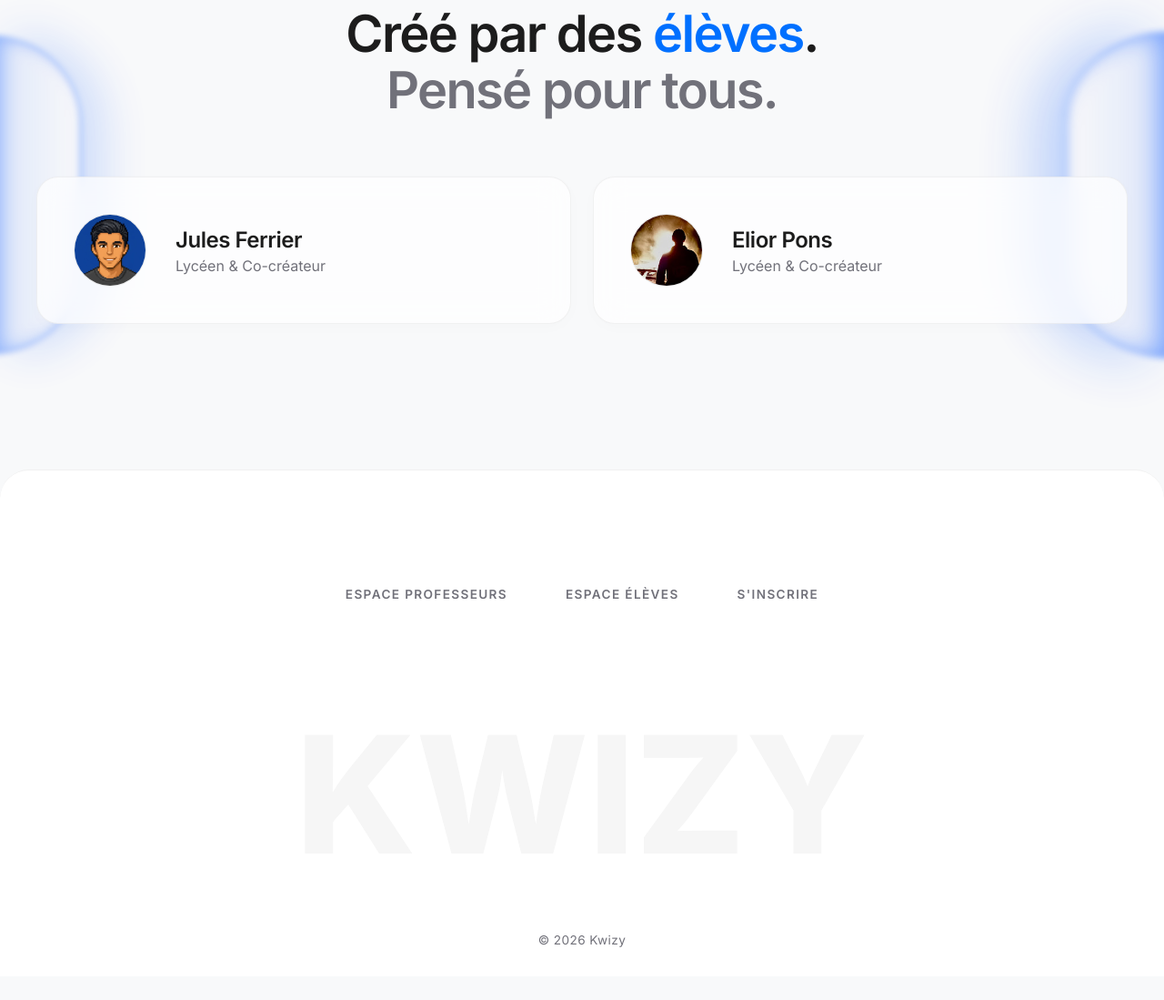
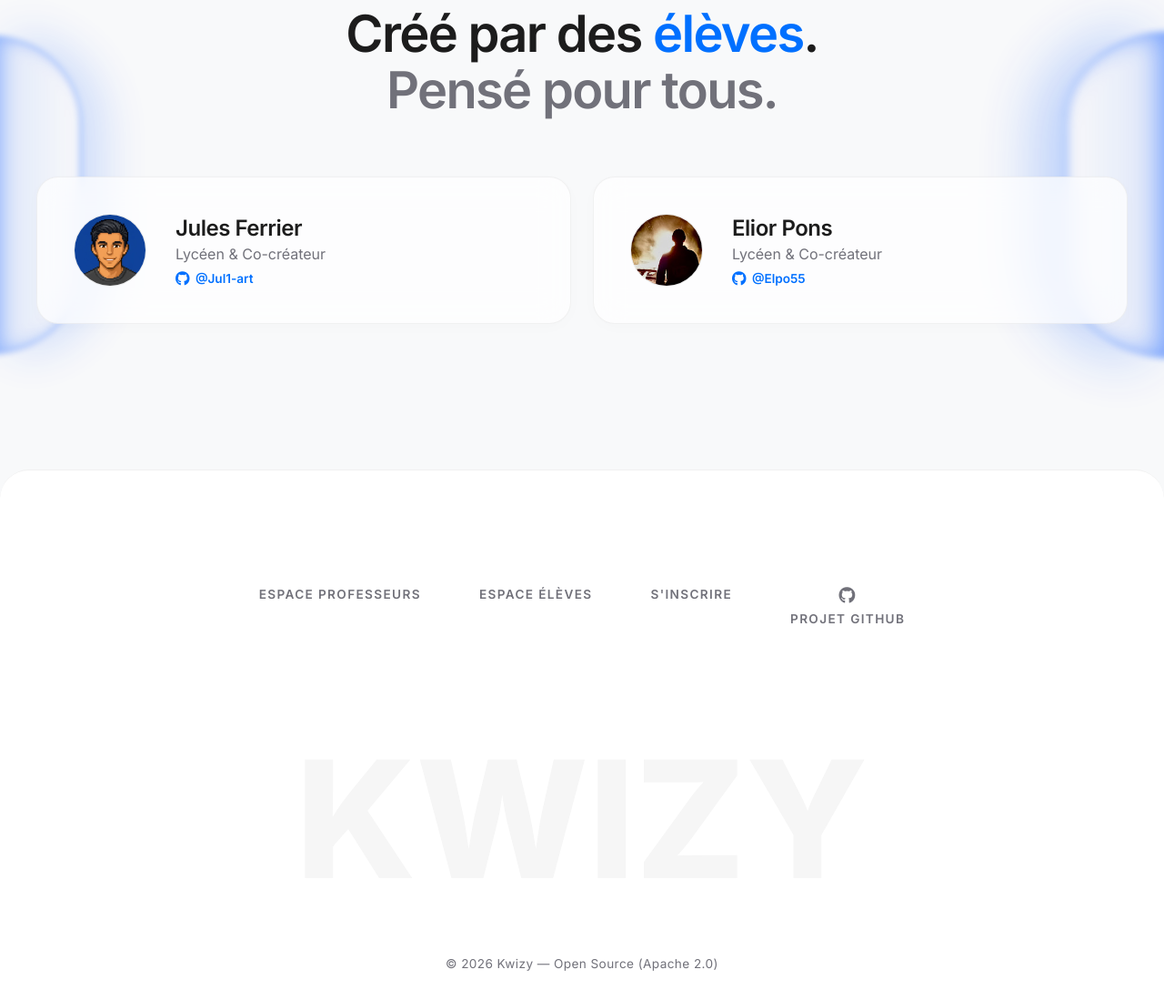
Before and after one commit to Jul1-art/Kwizy, a plain HTML site: page public/landing/landing.html in a window 1280 px wide. Shown: the part 2042-3141 px from the top of the page at 91% size. Before the commit the page ends 3115 px from the top, so only its background shows below. Drawn offline with nearby package versions, Linux system fonts and the light colour scheme.

Commit message:
feat: add GitHub profile links for creators and repository link in footer

```diff
--- a/public/landing/landing.html
+++ b/public/landing/landing.html
@@ -10,6 +10,7 @@
     <link rel="preconnect" href="https://fonts.gstatic.com" crossorigin>
     <link href="https://fonts.googleapis.com/css2?family=Inter:wght@300;400;500;600;700;800&display=swap"
         rel="stylesheet">
+    <link rel="stylesheet" href="https://cdnjs.cloudflare.com/ajax/libs/font-awesome/6.4.0/css/all.min.css">
     <script src="https://unpkg.com/lucide@latest"></script>
     <script src="../assets/kwizy-loader.js"></script>
     <style>
@@ -1831,6 +1832,9 @@
                 <div class="team-info">
                     <h3 class="team-name">Jules Ferrier</h3>
                     <p class="team-role">Lycéen & Co-créateur</p>
+                    <a href="https://github.com/Jul1-art" target="_blank" rel="noopener noreferrer" style="display:inline-flex; align-items:center; gap:0.4rem; font-size:0.85rem; font-weight:600; color:var(--blue); text-decoration:none; margin-top:0.35rem; transition:opacity 0.2s;" onmouseover="this.style.opacity='0.75'" onmouseout="this.style.opacity='1'">
+                        <i class="fab fa-github" style="font-size:1rem;"></i> @Jul1-art
+                    </a>
                 </div>
             </div> <!-- Elior -->
             <div class="feature-card team-card reveal-on-scroll reveal-delay-2">
@@ -1840,16 +1844,24 @@
                 <div class="team-info">
                     <h3 class="team-name">Elior Pons</h3>
                     <p class="team-role">Lycéen & Co-créateur</p>
+                    <a href="https://github.com/Elpo55" target="_blank" rel="noopener noreferrer" style="display:inline-flex; align-items:center; gap:0.4rem; font-size:0.85rem; font-weight:600; color:var(--blue); text-decoration:none; margin-top:0.35rem; transition:opacity 0.2s;" onmouseover="this.style.opacity='0.75'" onmouseout="this.style.opacity='1'">
+                        <i class="fab fa-github" style="font-size:1rem;"></i> @Elpo55
+                    </a>
                 </div>
             </div>
         </div>
     </section> <!-- DEVSTUDIO FOOTER -->
     <footer class="dev-footer">
-        <div class="footer-links"> <a id="footer-prof" href="../professeurs/professeurs.html">Espace Professeurs</a> <a
-                id="footer-eleves" href="../eleves/classroom.html">Espace Élèves</a> <a id="footer-join"
-                href="../professeurs/inscription.html">Inscription</a> </div>
+        <div class="footer-links">
+            <a id="footer-prof" href="../professeurs/professeurs.html">Espace Professeurs</a>
+            <a id="footer-eleves" href="../eleves/classroom.html">Espace Élèves</a>
+            <a id="footer-join" href="../professeurs/inscription.html">Inscription</a>
+            <a id="footer-github" href="https://github.com/Jul1-art/Kwizy" target="_blank" rel="noopener noreferrer" style="display:inline-flex; align-items:center; gap:0.5rem;">
+                <i class="fab fa-github" style="font-size:1.15rem;"></i> Projet GitHub
+            </a>
+        </div>
         <div class="massive-text reveal-on-scroll"><span>K</span><span>W</span><span>I</span><span>Z</span><span>Y</span></div>
-        <div class="footer-copy">© 2026 Kwizy</div>
+        <div class="footer-copy">© 2026 Kwizy — Open Source (Apache 2.0)</div>
     </footer>
     <script> document.addEventListener('DOMContentLoaded', () => {
             lucide.createIcons();
```
